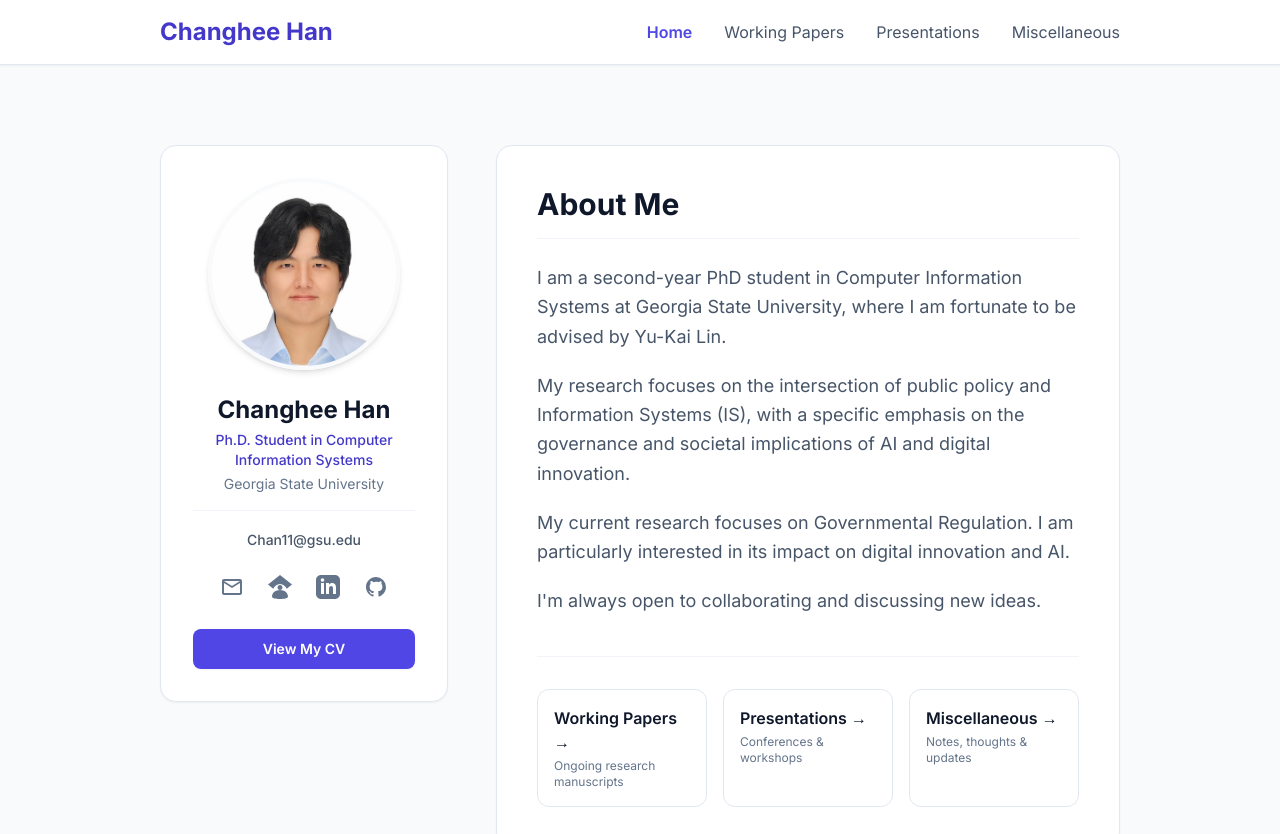
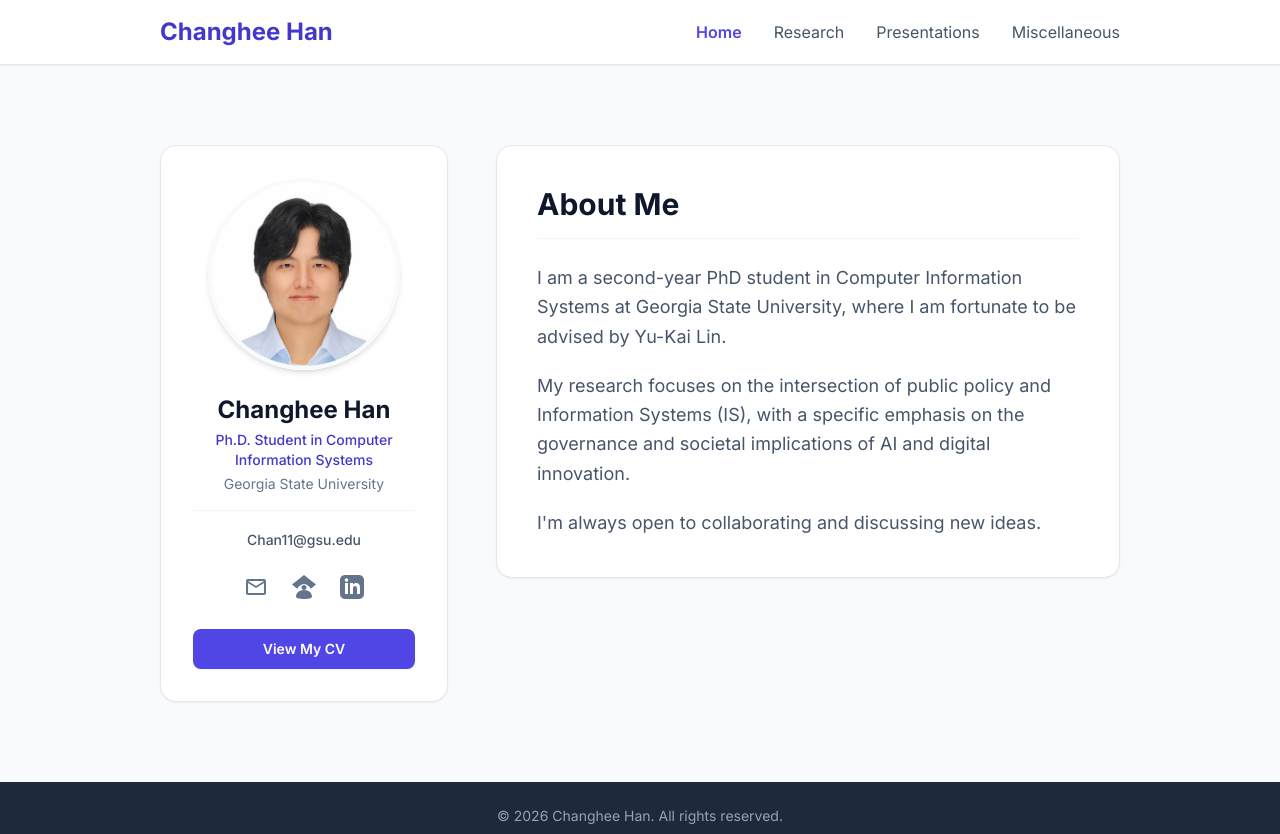
Before and after one commit to nowinseason/ChangheeHan, a plain HTML site: page index.html in a window 1280 px wide. Shown: the top 834 px of the page. Drawn offline with nearby package versions, Linux system fonts and the light colour scheme.

Commit message:
Rename Working Papers to Research and refine Home page

```diff
--- a/index.html
+++ b/index.html
@@ -42,7 +42,7 @@
                 <!-- Desktop Navigation -->
                 <nav class="hidden md:flex md:space-x-8">
                     <a href="index.html" class="text-indigo-600 font-semibold transition-colors duration-200">Home</a>
-                    <a href="working-papers.html" class="text-slate-600 hover:text-indigo-600 transition-colors duration-200">Working Papers</a>
+                    <a href="research.html" class="text-slate-600 hover:text-indigo-600 transition-colors duration-200">Research</a>
                     <a href="presentations.html" class="text-slate-600 hover:text-indigo-600 transition-colors duration-200">Presentations</a>
                     <a href="miscellaneous.html" class="text-slate-600 hover:text-indigo-600 transition-colors duration-200">Miscellaneous</a>
                 </nav>
@@ -66,7 +66,7 @@
         <div id="mobile-menu" class="hidden md:hidden shadow-lg border-t border-slate-200 bg-white">
             <div class="px-2 pt-2 pb-3 space-y-1 sm:px-3">
                 <a href="index.html" class="bg-indigo-50 text-indigo-600 font-semibold block px-3 py-2 rounded-md text-base">Home</a>
-                <a href="working-papers.html" class="text-slate-600 hover:bg-slate-100 hover:text-indigo-600 block px-3 py-2 rounded-md text-base font-medium">Working Papers</a>
+                <a href="research.html" class="text-slate-600 hover:bg-slate-100 hover:text-indigo-600 block px-3 py-2 rounded-md text-base font-medium">Research</a>
                 <a href="presentations.html" class="text-slate-600 hover:bg-slate-100 hover:text-indigo-600 block px-3 py-2 rounded-md text-base font-medium">Presentations</a>
                 <a href="miscellaneous.html" class="text-slate-600 hover:bg-slate-100 hover:text-indigo-600 block px-3 py-2 rounded-md text-base font-medium">Miscellaneous</a>
             </div>
@@ -126,10 +126,6 @@
                             <span class="sr-only">LinkedIn</span>
                             <svg class="w-6 h-6" fill="currentColor" viewBox="0 0 24 24" aria-hidden="true"><path d="M19 0h-14c-2.761 0-5 2.239-5 5v14c0 2.761 2.239 5 5 5h14c2.762 0 5-2.239 5-5v-14c0-2.761-2.238-5-5-5zm-11 19h-3v-11h3v11zm-1.5-12.268c-.966 0-1.75-.79-1.75-1.764s.784-1.764 1.75-1.764 1.75.79 1.75 1.764-.783 1.764-1.75 1.764zm13.5 12.268h-3v-5.604c0-3.368-4-3.113-4 0v5.604h-3v-11h3v1.765c1.396-2.586 7-2.777 7 2.476v6.759z"/></svg>
                         </a>
-                        <a href="https://github.com/nowinseason" target="_blank" rel="noopener noreferrer" title="GitHub" class="text-slate-500 hover:text-indigo-600 p-1">
-                            <span class="sr-only">GitHub</span>
-                            <svg class="w-6 h-6" fill="currentColor" viewBox="0 0 24 24" aria-hidden="true"><path fill-rule="evenodd" d="M12 2C6.477 2 2 6.477 2 12c0 4.418 2.865 8.165 6.839 9.489.5.092.682-.217.682-.482 0-.237-.009-.868-.013-1.703-2.782.605-3.369-1.343-3.369-1.343-.454-1.158-1.11-1.466-1.11-1.466-.908-.62.069-.608.069-.608 1.003.07 1.531 1.032 1.531 1.032.892 1.53 2.341 1.088 2.91.832.092-.647.35-1.088.636-1.338-2.22-.253-4.555-1.113-4.555-4.951 0-1.093.39-1.988 1.03-2.688-.103-.253-.446-1.272.098-2.65 0 0 .84-.27 2.75 1.026A9.564 9.564 0 0112 6.844c.85.004 1.705.115 2.504.337 1.909-1.296 2.747-1.026 2.747-1.026.546 1.379.202 2.398.1 2.651.64.7 1.028 1.595 1.028 2.688 0 3.848-2.339 4.695-4.566 4.942.359.309.678.92.678 1.855 0 1.338-.012 2.419-.012 2.747 0 .267.18.577.688.48C19.135 20.165 22 16.418 22 12A10 10 0 0012 2z" clip-rule="evenodd" /></svg>
-                        </a>
                     </div>
 
                     <!-- CV Button -->
@@ -158,28 +154,8 @@
                             with a specific emphasis on the governance and societal implications of AI and digital innovation.
                         </p>
                         <p>
-                            My current research focuses on Governmental Regulation. I am particularly interested
-                            in its impact on digital innovation and AI.
-                        </p>
-                        <p>
                             I'm always open to collaborating and discussing new ideas.
                         </p>
-                    </div>
-
-                    <!-- Quick Links to Subpages -->
-                    <div class="mt-10 pt-8 border-t border-slate-100 grid grid-cols-1 sm:grid-cols-3 gap-4">
-                        <a href="working-papers.html" class="p-4 rounded-xl border border-slate-200 hover:border-indigo-500 hover:bg-indigo-50/40 transition-all group">
-                            <p class="font-semibold text-slate-900 group-hover:text-indigo-700">Working Papers &rarr;</p>
-                            <p class="text-xs text-slate-500 mt-1">Ongoing research manuscripts</p>
-                        </a>
-                        <a href="presentations.html" class="p-4 rounded-xl border border-slate-200 hover:border-indigo-500 hover:bg-indigo-50/40 transition-all group">
-                            <p class="font-semibold text-slate-900 group-hover:text-indigo-700">Presentations &rarr;</p>
-                            <p class="text-xs text-slate-500 mt-1">Conferences &amp; workshops</p>
-                        </a>
-                        <a href="miscellaneous.html" class="p-4 rounded-xl border border-slate-200 hover:border-indigo-500 hover:bg-indigo-50/40 transition-all group">
-                            <p class="font-semibold text-slate-900 group-hover:text-indigo-700">Miscellaneous &rarr;</p>
-                            <p class="text-xs text-slate-500 mt-1">Notes, thoughts &amp; updates</p>
-                        </a>
                     </div>
                 </div>
 
```
Also changed, not shown: miscellaneous.html (+2 -2 lines), presentations.html (+2 -2 lines), research.html (renamed from working-papers.html, +5 -6 lines), 1 other file.
